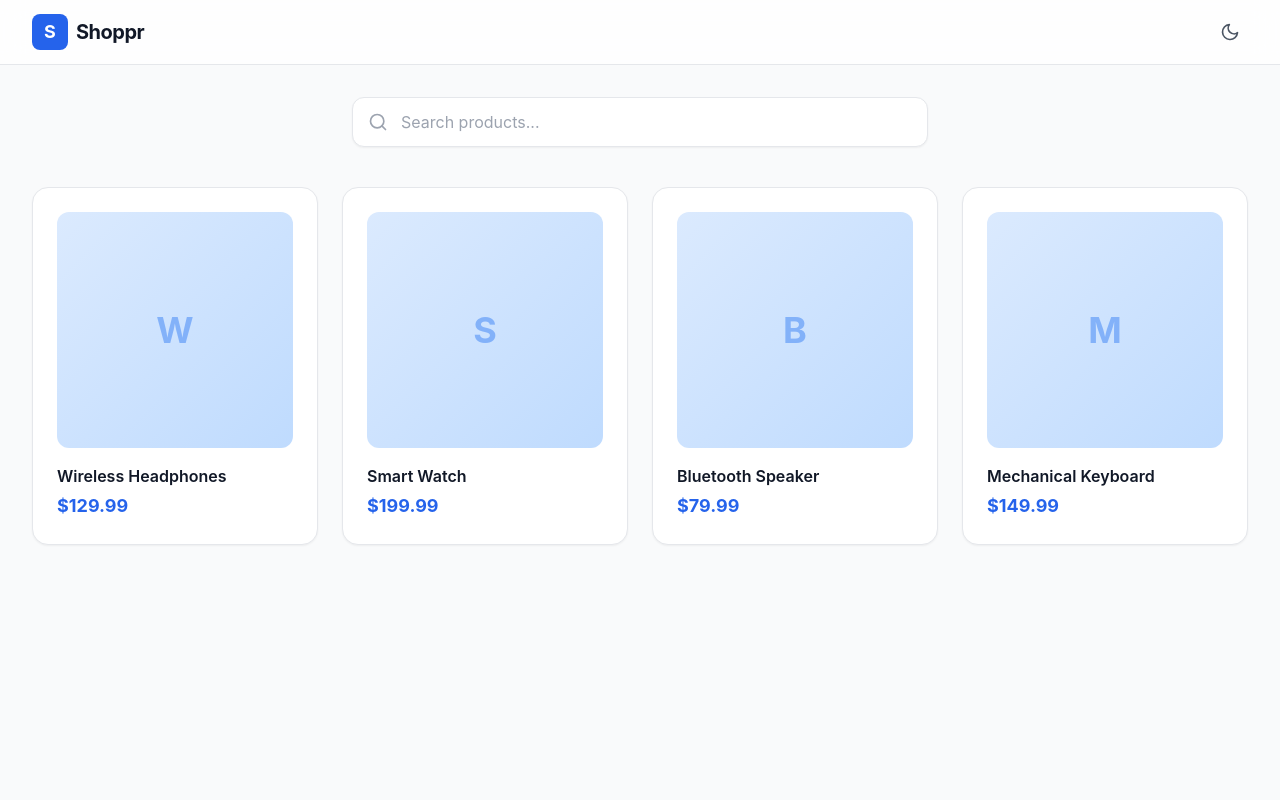
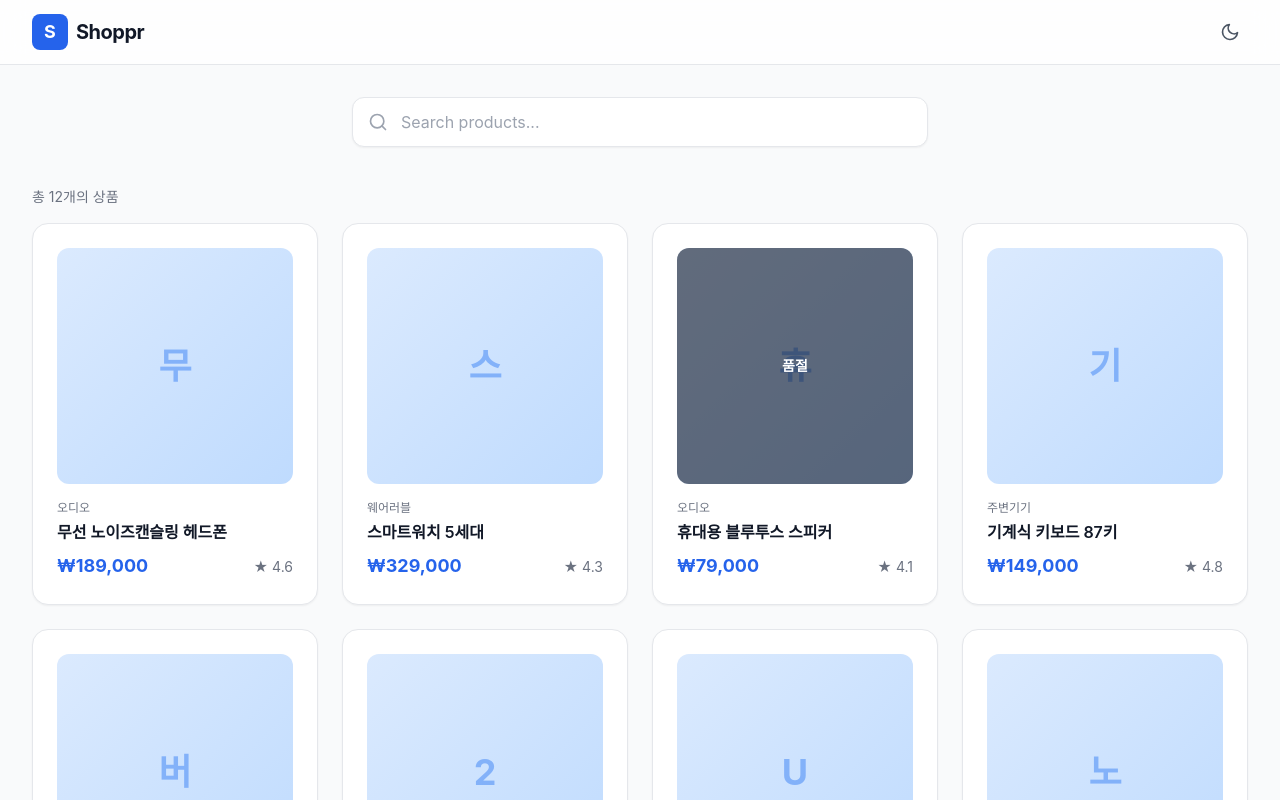
Before and after one commit to rubjin/frontStudy, a React (Vite) app: page / in a window 1280 px wide. Shown: the top 800 px of the page. Built offline with nearby package versions, Linux system fonts and the light colour scheme.

Commit message:
step1 데이터 분리, price숫자로변경, 검색연결, 빈상태화면

```diff
--- a/eslint.config.js
+++ b/eslint.config.js
@@ -29,6 +29,8 @@ export default [
       ...react.configs['jsx-runtime'].rules,
       ...reactHooks.configs.recommended.rules,
       'react/jsx-no-target-blank': 'off',
+      // TypeScript 전환 시 타입 검사가 대신하므로 PropTypes는 쓰지 않는다
+      'react/prop-types': 'off',
       'react-refresh/only-export-components': [
         'warn',
         { allowConstantExport: true },
--- a/src/App.jsx
+++ b/src/App.jsx
@@ -13,7 +13,7 @@ function App() {
         <Header dark={dark} onToggle={() => setDark((d) => !d)} />
         <main className="max-w-7xl mx-auto px-4 sm:px-6 lg:px-8 py-8">
           <SearchBar value={query} onChange={setQuery} />
-          <CardGrid />
+          <CardGrid query={query} />
         </main>
       </div>
     </div>
--- a/src/components/Card.jsx
+++ b/src/components/Card.jsx
@@ -1,18 +1,39 @@
-function Card({ name, price }) {
+import { formatPrice } from '../lib/format'
+
+function Card({ product }) {
+  const { name, price, category, rating, stock } = product
+  const soldOut = stock === 0
+
   return (
-    <div className="group rounded-2xl border border-gray-200 bg-white p-6 shadow-sm hover:shadow-lg hover:-translate-y-1 dark:border-gray-800 dark:bg-gray-900 transition-all duration-300 cursor-pointer">
-      <div className="aspect-square mb-4 rounded-xl bg-gradient-to-br from-primary-100 to-primary-200 dark:from-gray-800 dark:to-gray-700 flex items-center justify-center">
-        <span className="text-4xl text-primary-500 dark:text-primary-400 font-bold opacity-50">
+    <article className="group h-full rounded-2xl border border-gray-200 bg-white p-6 shadow-sm hover:shadow-lg hover:-translate-y-1 dark:border-gray-800 dark:bg-gray-900 transition-all duration-300">
+      <div className="relative aspect-square mb-4 rounded-xl bg-gradient-to-br from-primary-100 to-primary-200 dark:from-gray-800 dark:to-gray-700 flex items-center justify-center">
+        <span aria-hidden="true" className="text-4xl text-primary-500 dark:text-primary-400 font-bold opacity-50">
           {name.charAt(0)}
         </span>
+        {soldOut && (
+          <span className="absolute inset-0 flex items-center justify-center rounded-xl bg-gray-900/60 text-sm font-semibold text-white">
+            품절
+          </span>
+        )}
       </div>
-      <h3 className="text-base font-semibold text-gray-900 dark:text-gray-100 mb-1">
+
+      <p className="mb-1 text-xs font-medium text-gray-500 dark:text-gray-400">
+        {category}
+      </p>
+      <h3 className="text-base font-semibold text-gray-900 dark:text-gray-100 mb-2">
         {name}
       </h3>
-      <p className="text-lg font-bold text-primary-600 dark:text-primary-400">
-        {price}
-      </p>
-    </div>
+
+      <div className="flex items-baseline justify-between">
+        <p className="text-lg font-bold text-primary-600 dark:text-primary-400">
+          {formatPrice(price)}
+        </p>
+        <p className="text-sm text-gray-500 dark:text-gray-400">
+          <span aria-hidden="true">★</span> {rating.toFixed(1)}
+          <span className="sr-only">5점 만점에 {rating.toFixed(1)}점</span>
+        </p>
+      </div>
+    </article>
   )
 }
 
--- a/src/components/CardGrid.jsx
+++ b/src/components/CardGrid.jsx
@@ -1,19 +1,42 @@
+import { products } from '../data/products'
 import Card from './Card'
 
-const dummyData = [
-  { id: 1, name: 'Wireless Headphones', price: '$129.99' },
-  { id: 2, name: 'Smart Watch', price: '$199.99' },
-  { id: 3, name: 'Bluetooth Speaker', price: '$79.99' },
-  { id: 4, name: 'Mechanical Keyboard', price: '$149.99' },
-]
+function CardGrid({ query }) {
+  const keyword = query.trim().toLowerCase()
+  const visible = keyword
+    ? products.filter(
+        (p) =>
+          p.name.toLowerCase().includes(keyword) ||
+          p.category.toLowerCase().includes(keyword)
+      )
+    : products
 
-function CardGrid() {
+  if (visible.length === 0) {
+    return (
+      <div className="py-20 text-center">
+        <p className="text-lg font-semibold text-gray-900 dark:text-gray-100">
+          &lsquo;{query.trim()}&rsquo;에 대한 검색 결과가 없습니다
+        </p>
+        <p className="mt-2 text-sm text-gray-500 dark:text-gray-400">
+          다른 키워드로 검색하거나 카테고리명을 입력해 보세요.
+        </p>
+      </div>
+    )
+  }
+
   return (
-    <div className="grid grid-cols-1 sm:grid-cols-2 lg:grid-cols-3 xl:grid-cols-4 gap-6">
-      {dummyData.map((item) => (
-        <Card key={item.id} name={item.name} price={item.price} />
-      ))}
-    </div>
+    <>
+      <p aria-live="polite" className="mb-4 text-sm text-gray-500 dark:text-gray-400">
+        총 {visible.length}개의 상품
+      </p>
+      <ul className="grid grid-cols-1 sm:grid-cols-2 lg:grid-cols-3 xl:grid-cols-4 gap-6">
+        {visible.map((product) => (
+          <li key={product.id}>
+            <Card product={product} />
+          </li>
+        ))}
+      </ul>
+    </>
   )
 }
 
--- /dev/null
+++ b/src/data/products.js
@@ -0,0 +1,14 @@
+export const products = [
+  { id: 1,  name: '무선 노이즈캔슬링 헤드폰', price: 189000, category: '오디오',   rating: 4.6, stock: 12 },
+  { id: 2,  name: '스마트워치 5세대',         price: 329000, category: '웨어러블', rating: 4.3, stock: 5  },
+  { id: 3,  name: '휴대용 블루투스 스피커',   price: 79000,  category: '오디오',   rating: 4.1, stock: 0  },
+  { id: 4,  name: '기계식 키보드 87키',       price: 149000, category: '주변기기', rating: 4.8, stock: 23 },
+  { id: 5,  name: '버티컬 무선 마우스',       price: 59000,  category: '주변기기', rating: 4.0, stock: 8  },
+  { id: 6,  name: '27인치 4K 모니터',         price: 459000, category: '디스플레이', rating: 4.5, stock: 3 },
+  { id: 7,  name: 'USB-C 멀티 허브',          price: 45000,  category: '주변기기', rating: 3.9, stock: 41 },
+  { id: 8,  name: '노트북 거치대 알루미늄',   price: 38000,  category: '액세서리', rating: 4.4, stock: 17 },
+  { id: 9,  name: '오픈형 무선 이어폰',       price: 119000, category: '오디오',   rating: 4.2, stock: 0  },
+  { id: 10, name: '웹캠 1080p 오토포커스',    price: 89000,  category: '주변기기', rating: 3.7, stock: 9  },
+  { id: 11, name: '휴대용 SSD 1TB',           price: 139000, category: '저장장치', rating: 4.7, stock: 14 },
+  { id: 12, name: '스마트 LED 조명바',        price: 52000,  category: '액세서리', rating: 4.0, stock: 6  },
+]
--- /dev/null
+++ b/src/lib/format.js
@@ -0,0 +1,8 @@
+const priceFormatter = new Intl.NumberFormat('ko-KR', {
+  style: 'currency',
+  currency: 'KRW',
+})
+
+export function formatPrice(price) {
+  return priceFormatter.format(price)
+}
```
